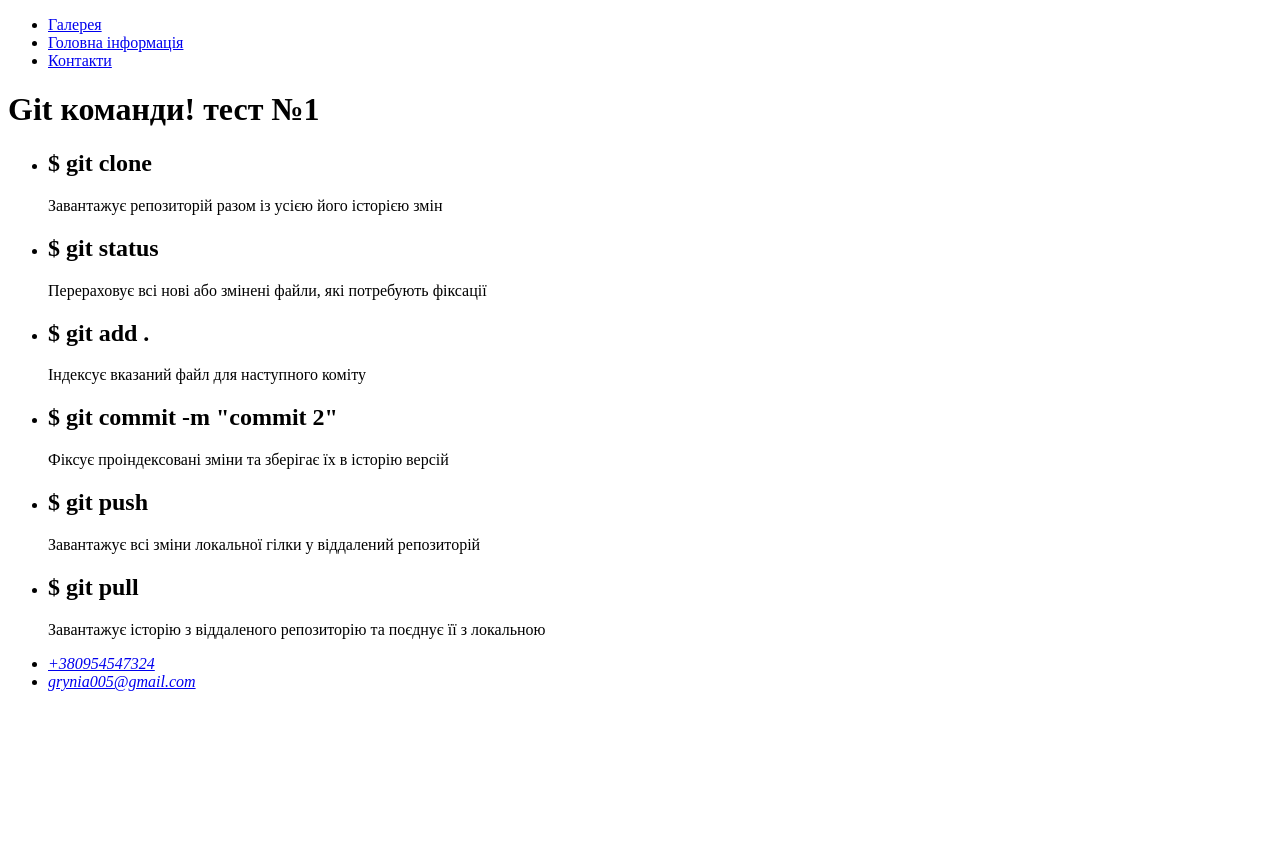
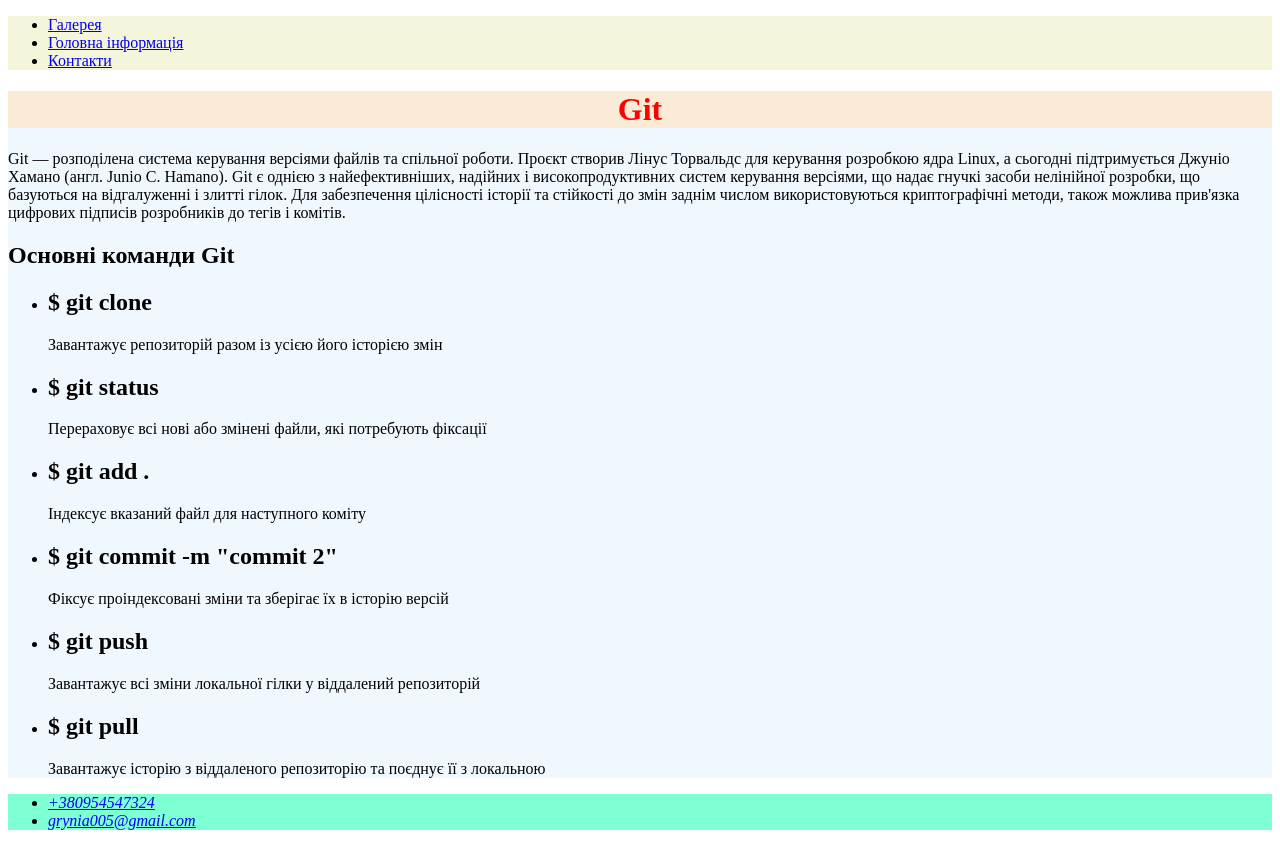
Before and after one commit to grynia005/hill, a plain HTML site: page markup/index.html in a window 1280 px wide. Before the commit the page ends 800 px from the top, so only its background shows below. Drawn offline with Linux system fonts and the light colour scheme.

Commit message:
commit 06 test

```diff
--- a/markup/index.html
+++ b/markup/index.html
@@ -7,7 +7,7 @@
     <title>Домашня робота GIT</title>
   </head>
   <body>
-    <header>
+    <header style="background-color: beige;">
       <nav>
         <ul>
           <li><a href="./gallery.html">Галерея</a></li>
@@ -16,8 +16,20 @@
         </ul>
       </nav>
     </header>
-    <main>
-      <h1 id="info"><b> Git команди! тест №1</b></h1>
+    <main style="background-color: aliceblue;">
+      <h1 id="info" style="color: red; background-color: antiquewhite; text-align: center; "><b> Git</b></h1>
+      <p>
+        Git — розподілена система керування версіями файлів та спільної роботи.
+        Проєкт створив Лінус Торвальдс для керування розробкою ядра Linux, а
+        сьогодні підтримується Джуніо Хамано (англ. Junio C. Hamano). Git є
+        однією з найефективніших, надійних і високопродуктивних систем керування
+        версіями, що надає гнучкі засоби нелінійної розробки, що базуються на
+        відгалуженні і злитті гілок. Для забезпечення цілісності історії та
+        стійкості до змін заднім числом використовуються криптографічні методи,
+        також можлива прив'язка цифрових підписів розробників до тегів і
+        комітів.
+      </p>
+      <h2>Основні команди Git</h2>
       <ul>
         <li>
           <h2>$ git clone</h2>
@@ -48,7 +60,7 @@
         </li>
       </ul>
     </main>
-    <footer>
+    <footer style="background-color: aquamarine;">
       <ul id="contact">
         <li>
           <a
```
